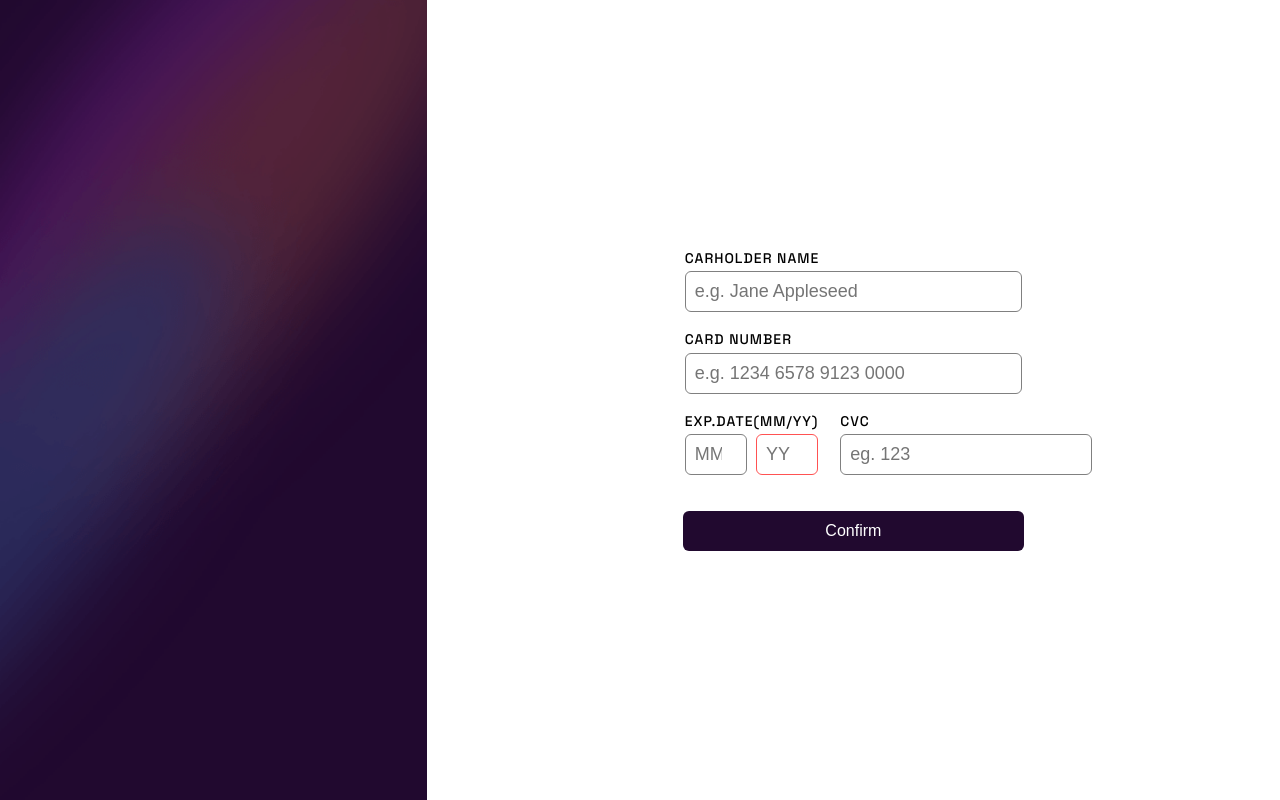
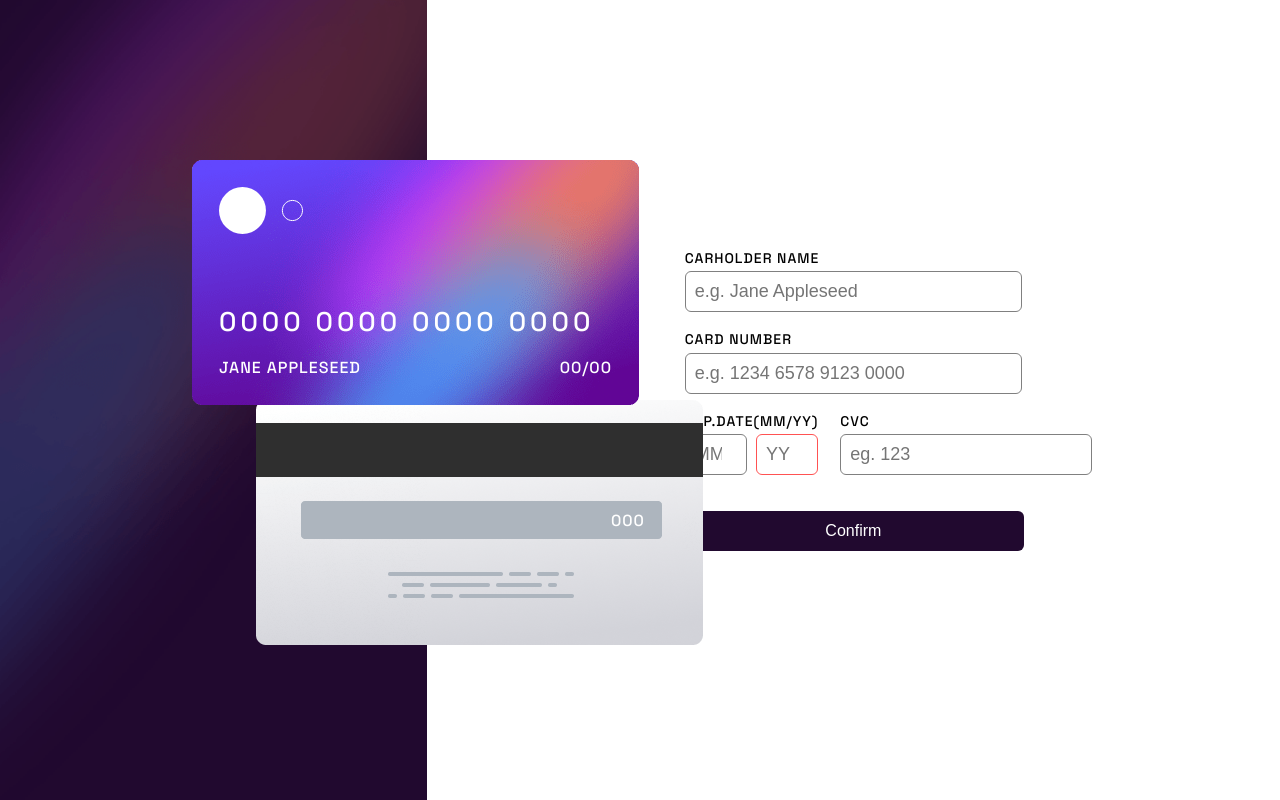
Before and after one commit to AitorGallardo/Interactive-card-form, a React (Vite) app: page / in a window 1280 px wide. Built offline with nearby package versions, Linux system fonts and the light colour scheme.

Commit message:
card styles done

```diff
--- a/src/App.css
+++ b/src/App.css
@@ -1,10 +1,5 @@
-body {
-  box-sizing: border-box;
-  margin: 0;
-  padding: 0;
-}
-
 .app__container {
+  position: relative;
   display: flex;
   height: 100vh;
 }
@@ -21,3 +16,69 @@ body {
   justify-content: center;
   align-items: center;
 }
+
+.app__frontface_card-container,
+.app__backface_card-container {
+  position: absolute;
+}
+
+.app__frontface_card-container {
+  top: 20%;
+  left: 15%;
+  color: white;
+  z-index: 1;
+  display: flex;
+  flex-direction: column;
+  justify-content: flex-end;
+  width: 447px;
+  height: 245px;
+  background-image: url('./assets/bg-card-front.png');
+  background-repeat: no-repeat;
+  background-size: cover;
+}
+.app__frontface_card-container::after {
+  content: url('./assets/card-logo.svg');
+  position: absolute;
+  top: 27px;
+  left: 27px;
+}
+.app__frontface_card-content {
+  display: flex;
+  flex-direction: column;
+  padding: 1.5rem;
+  gap: 1rem;
+}
+.app__frontface_card-numbers {
+  font-size: 27px;
+  letter-spacing: 4px;
+}
+.app__frontface_card-content div {
+  display: flex;
+  justify-content: space-between;
+  font-size: 16px;
+  letter-spacing: 1px;
+}
+
+.app__frontface-card-image {
+  position: absolute;
+}
+
+.app__backface_card-container {
+  top: 50%;
+  left: 20%;
+  width: 447px;
+  height: 245px;
+  background-image: url('./assets/bg-card-back.png');
+  background-repeat: no-repeat;
+  background-size: cover;
+
+}
+
+.app__backface_card-cvc {
+  font-size: 16px;
+  letter-spacing: 1px;
+  color: white;
+  position: absolute;
+  top: 45%;
+  right: 13%;
+}
--- a/src/App.jsx
+++ b/src/App.jsx
@@ -5,9 +5,23 @@ function App() {
   return (
     <>
       <div className='app__container'>
+        <div className='app__frontface_card-container'>
+          <div className='app__frontface_card-content'>
+            <span className='app__frontface_card-numbers'>
+              0000 0000 0000 0000
+            </span>
+            <div>
+              <span className='app__frontface_card-name'>JANE APPLESEED</span>
+              <span className='app__frontface_card-date'>00/00</span>
+            </div>
+          </div>
+        </div>
+        <div className='app__backface_card-container'>
+          <span className='app__backface_card-cvc'>000</span>
+        </div>
         <div className='app__container-background_left'></div>
         <div className='app__container-background_right'>
-          <Form/>
+          <Form />
         </div>
       </div>
     </>
--- a/src/index.css
+++ b/src/index.css
@@ -15,3 +15,9 @@
 fieldset{
   padding: 0;
 }
+
+body {
+  box-sizing: border-box;
+  margin: 0;
+  padding: 0;
+}
```
